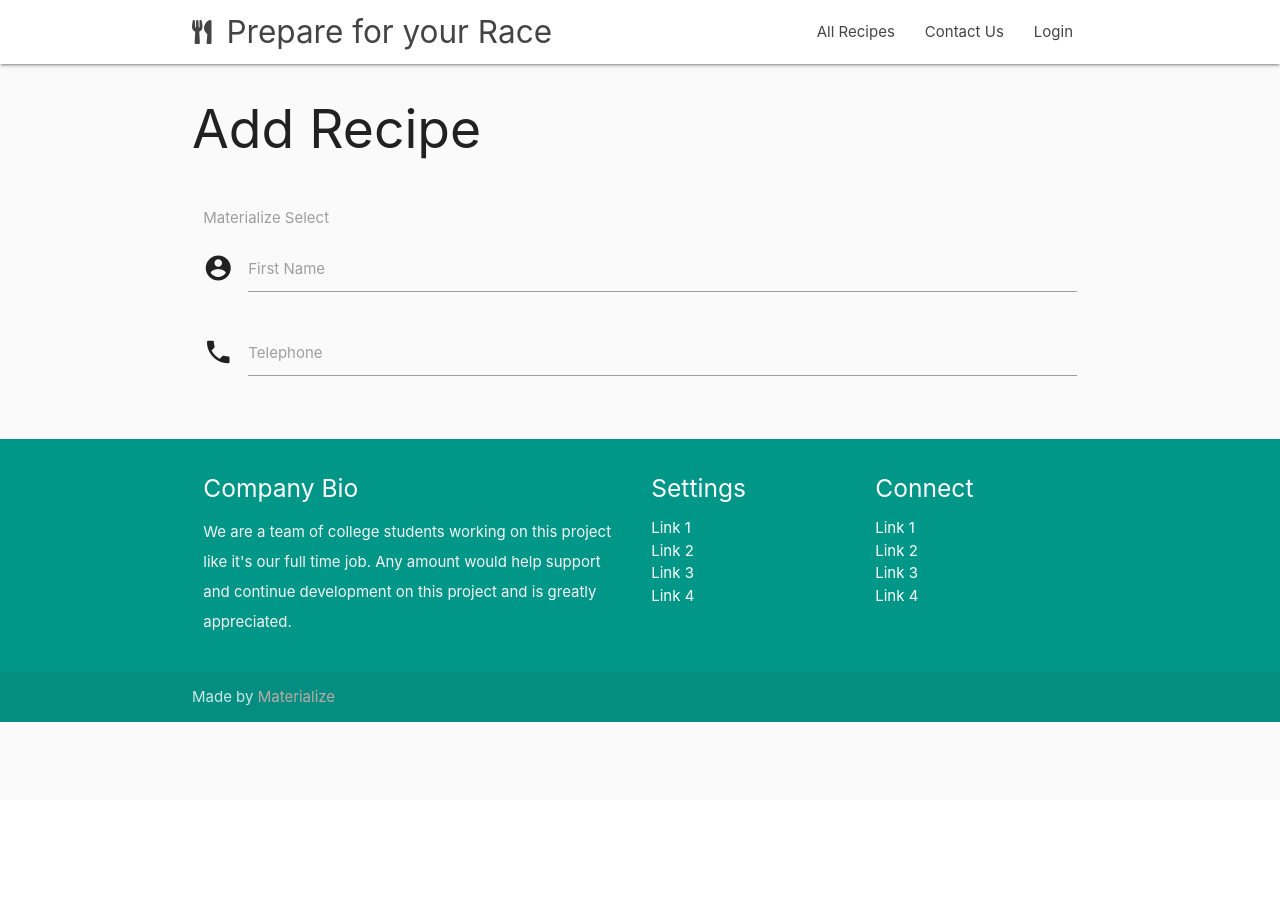
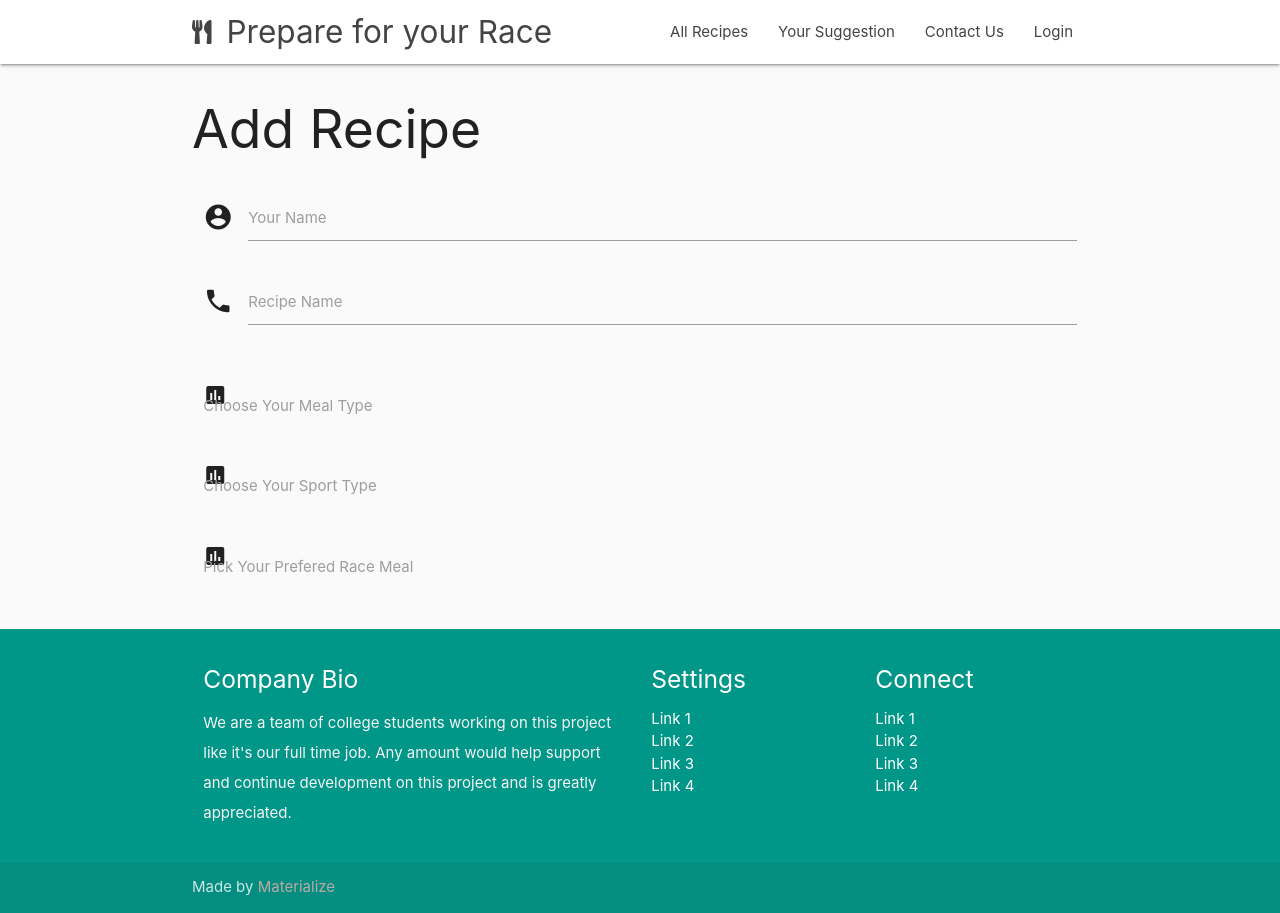
Before and after one commit to mirofrankovic/cookbook-trisport-project-03, a Flask app: template templates/add_recipe.html in a window 1280 px wide. Before the commit the page ends 722 px from the top, so only its background shows below. Run offline with Flask 2, Linux system fonts and the light colour scheme; the template is opened without the code that fills it: most values are stand-ins (such as "Sample title", 1, 10 or a date in 2020); some libraries are stand-ins or nearby versions.

Commit message:
created a form for user to add their recipes

```diff
--- a/app.py
+++ b/app.py
@@ -27,6 +27,15 @@ def get_recipes():
 
 
 
+@app.route('/add_recipe')
+def add_recipe():
+
+
+    return render_template('add_recipe.html',
+                          )
+
+
+
 
 
 
--- a/templates/add_recipe.html
+++ b/templates/add_recipe.html
@@ -5,29 +5,58 @@
 <h2 class="">Add Recipe</h2>
 <div class="row">
     <form action="" method="POST" class="col s12">
+
         <div class="row">
         <div class="input-field col s12">
+          <i class="material-icons prefix">account_circle</i>
+          <input id="author_name" name="author_name" type="text" class="validate">
+          <label for="icon_prefix">Your Name</label>
+        </div>
+        <div class="input-field col s12">
+          <i class="material-icons prefix">phone</i>
+          <input id="recipe_name" name="recipe_name" type="tel" class="validate">
+          <label for="icon_telephone">Recipe Name</label>
+        </div>
+      </div>
+
+      <div class="row">
+        <div class="input-field col s12">
+            <i class="material-icons prefic">poll</i>
+        <select class="form-select" id="meal_type" name="meal_type" required>
+               <option value="" disabled selected>Choose Your Meal Type (*)</option>
+               {% for meal in meal_type %}
+               <option value="{{meal.meal_type}}">{{meal.meal_type}}</option>
+               {% endfor %}
+        </select>
+        <label>Choose Your Meal Type</label>
+        </div>
+        </div>
+
+        <div class="row">
+        <div class="input-field col s12">
+            <i class="material-icons prefic">poll</i>
         <select>
                <option value="" disabled selected>Choose your option</option>
                <option value="1">Option 1</option>
                <option value="2">Option 2</option>
                <option value="3">Option 3</option>
         </select>
-        <label>Materialize Select</label>
+        <label>Choose Your Sport Type</label>
         </div>
         </div>
         <div class="row">
         <div class="input-field col s12">
-          <i class="material-icons prefix">account_circle</i>
-          <input id="icon_prefix" type="text" class="validate">
-          <label for="icon_prefix">First Name</label>
+            <i class="material-icons prefic">poll</i>
+        <select>
+               <option value="" disabled selected>Choose your option</option>
+               <option value="1">Option 1</option>
+               <option value="2">Option 2</option>
+               <option value="3">Option 3</option>
+        </select>
+        <label>Pick Your Prefered Race Meal</label>
         </div>
-        <div class="input-field col s12">
-          <i class="material-icons prefix">phone</i>
-          <input id="icon_telephone" type="tel" class="validate">
-          <label for="icon_telephone">Telephone</label>
         </div>
-      </div>
+
     </form>
   </div>
 
--- a/templates/base.html
+++ b/templates/base.html
@@ -46,6 +46,7 @@
             </a>
             <ul class="right hide-on-med-and-down">
               <li><a href="">All Recipes</a></li>
+              <li><a href="{{url_for('add_recipe')}}">Your Suggestion</a></li>
               <li><a href="{{url_for('contact_us')}}">Contact Us</a></li>
               <li><a href="">Login</a></li>
             </ul>
@@ -54,6 +55,8 @@
 
                <li><a href=""><form action=""><input type="text" name="search" placeholder="Type and press enter to search"></form></a></li>
                <li><a href="">All Recipes</a></li>
+               <li><a href="{{url_for('add_recipe')}}">Your Suggestion</a></li>
+               <li><a href="{{url_for('contact_us')}}">Contact Us</a></li>
                <li><a href="">Login</a></li>
 
             </ul>
@@ -113,8 +116,13 @@
     <script src="https://code.jquery.com/jquery-2.1.1.min.js"></script>
     <script type="text/javascript" src="{{url_for('static', filename='work-template/js/init.js')}}"></script>
     <script type="text/javascript" src="{{url_for('static', filename='work-template/js/materialize.min.js')}}"></script>
+    <script>
+    $(document).ready(function(){
+              $('.collapsible').collapsible();
+              $('select').material_select();
+           });
 
-
+    </script>
     <!-- Custom JS recipe form JS-->
 
 
--- a/templates/recipes.html
+++ b/templates/recipes.html
@@ -13,6 +13,8 @@
         <button type="submit"><i class="fa fa-search"></i></button>
         </form>
     </div>
+
+
 
 </div>
 
```
Also changed, not shown: templates/edit_recipe.html (added, +31 -0 lines).
